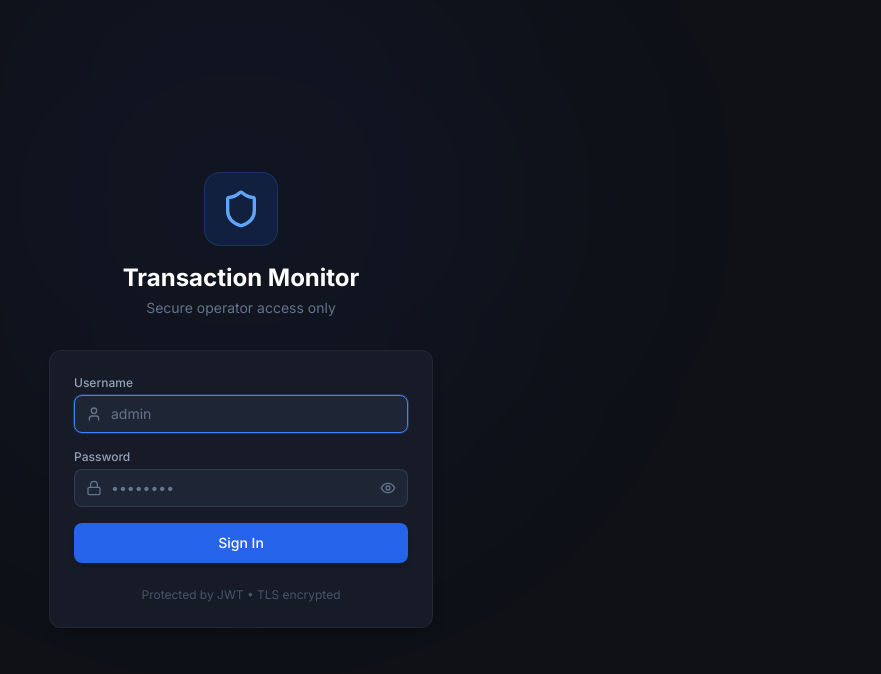
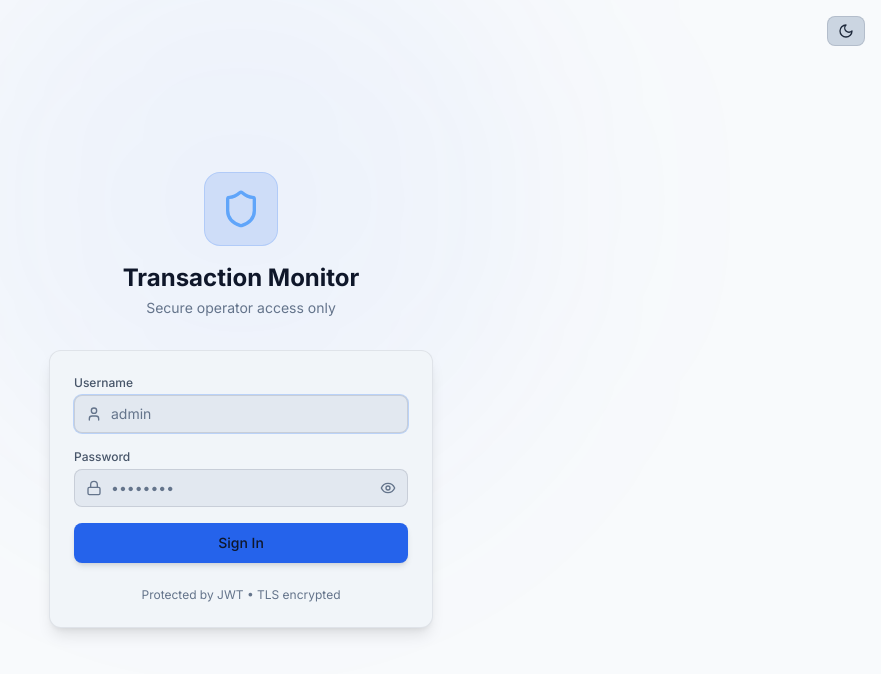
Before and after one commit to Neueda-Learning/106-StackSmashers, a React (Vite) app in the folder frontend/: page /login in a window 1280 px wide. Shown: the top 674 px of the page, without its empty margins (399-1280 px from the left). Built offline with nearby package versions, Linux system fonts and the light colour scheme; no server answers.

Commit message:
added toggle modes feature

```diff
--- a/frontend/src/App.jsx
+++ b/frontend/src/App.jsx
@@ -1,5 +1,6 @@
 import { Routes, Route, Navigate } from "react-router-dom";
 import { AuthProvider, useAuth } from "./context/AuthContext";
+import { ThemeProvider } from "./context/ThemeContext";
 import Layout from "./components/layout/Layout";
 import LoginPage from "./pages/LoginPage";
 import DashboardPage from "./pages/DashboardPage";
@@ -46,8 +47,10 @@ function AppRoutes() {
 
 export default function App() {
   return (
-    <AuthProvider>
-      <AppRoutes />
-    </AuthProvider>
+    <ThemeProvider>
+      <AuthProvider>
+        <AppRoutes />
+      </AuthProvider>
+    </ThemeProvider>
   );
 }
--- a/frontend/src/components/layout/TopBar.jsx
+++ b/frontend/src/components/layout/TopBar.jsx
@@ -1,9 +1,11 @@
 import { useEffect, useState } from 'react'
-import { Bell } from 'lucide-react'
+import { Bell, Moon, Sun } from 'lucide-react'
 import { getAlertStats } from '../../api/alertApi'
+import { useTheme } from '../../context/ThemeContext'
 
 export default function TopBar({ title }) {
   const [openAlerts, setOpenAlerts] = useState(null)
+  const { isDark, toggleTheme } = useTheme()
 
   useEffect(() => {
     const fetchStats = async () => {
@@ -22,6 +24,15 @@ export default function TopBar({ title }) {
                        flex items-center justify-between px-6 sticky top-0 z-10">
       <h1 className="text-base font-semibold text-white">{title}</h1>
       <div className="flex items-center gap-3">
+        <button
+          type="button"
+          onClick={toggleTheme}
+          className="btn-secondary !px-2.5 !py-1.5"
+          aria-label={`Switch to ${isDark ? 'light' : 'dark'} mode`}
+          title={`Switch to ${isDark ? 'light' : 'dark'} mode`}
+        >
+          {isDark ? <Sun className="w-4 h-4" /> : <Moon className="w-4 h-4" />}
+        </button>
         <div className="flex items-center gap-2 px-3 py-1.5 rounded-lg bg-surface-700 border border-white/5">
           <Bell className="w-3.5 h-3.5 text-slate-400" />
           <span className="text-xs text-slate-400">Open Alerts:</span>
--- /dev/null
+++ b/frontend/src/context/ThemeContext.jsx
@@ -0,0 +1,38 @@
+import { createContext, useContext, useEffect, useMemo, useState } from 'react'
+
+const ThemeContext = createContext(null)
+const THEME_STORAGE_KEY = 'tms_theme'
+
+function getInitialTheme() {
+  const savedTheme = localStorage.getItem(THEME_STORAGE_KEY)
+  if (savedTheme === 'dark' || savedTheme === 'light') {
+    return savedTheme
+  }
+
+  return window.matchMedia('(prefers-color-scheme: dark)').matches ? 'dark' : 'light'
+}
+
+export function ThemeProvider({ children }) {
+  const [theme, setTheme] = useState(getInitialTheme)
+
+  useEffect(() => {
+    document.documentElement.setAttribute('data-theme', theme)
+    localStorage.setItem(THEME_STORAGE_KEY, theme)
+  }, [theme])
+
+  const value = useMemo(() => ({
+    theme,
+    isDark: theme === 'dark',
+    toggleTheme: () => setTheme((currentTheme) => (currentTheme === 'dark' ? 'light' : 'dark')),
+  }), [theme])
+
+  return <ThemeContext.Provider value={value}>{children}</ThemeContext.Provider>
+}
+
+export function useTheme() {
+  const context = useContext(ThemeContext)
+  if (!context) {
+    throw new Error('useTheme must be used within ThemeProvider')
+  }
+  return context
+}
--- a/frontend/src/index.css
+++ b/frontend/src/index.css
@@ -1,6 +1,20 @@
 @tailwind base;
 @tailwind components;
 @tailwind utilities;
+
+:root {
+  color-scheme: dark;
+  --toast-bg: #1e2535;
+  --toast-text: #e2e8f0;
+  --toast-border: rgba(255, 255, 255, 0.08);
+}
+
+html[data-theme='light'] {
+  color-scheme: light;
+  --toast-bg: #ffffff;
+  --toast-text: #0f172a;
+  --toast-border: rgba(15, 23, 42, 0.12);
+}
 
 @layer base {
   *, *::before, *::after { box-sizing: border-box; }
@@ -116,6 +130,25 @@
 }
 
 @layer utilities {
+  /* Light mode overrides for commonly used utility classes in the current UI. */
+  html[data-theme='light'] .bg-surface-900 { background-color: #f8fafc !important; }
+  html[data-theme='light'] .bg-surface-800 { background-color: #f1f5f9 !important; }
+  html[data-theme='light'] .bg-surface-700 { background-color: #e2e8f0 !important; }
+  html[data-theme='light'] .bg-surface-600 { background-color: #cbd5e1 !important; }
+  html[data-theme='light'] .bg-surface-500 { background-color: #94a3b8 !important; }
+
+  html[data-theme='light'] .text-white { color: #0f172a !important; }
+  html[data-theme='light'] .text-slate-100 { color: #0f172a !important; }
+  html[data-theme='light'] .text-slate-200 { color: #1e293b !important; }
+  html[data-theme='light'] .text-slate-300 { color: #334155 !important; }
+  html[data-theme='light'] .text-slate-400 { color: #475569 !important; }
+  html[data-theme='light'] .text-slate-500 { color: #64748b !important; }
+  html[data-theme='light'] .text-slate-600 { color: #64748b !important; }
+
+  html[data-theme='light'] .border-white\/5 { border-color: rgba(15, 23, 42, 0.08) !important; }
+  html[data-theme='light'] .border-white\/10 { border-color: rgba(15, 23, 42, 0.12) !important; }
+  html[data-theme='light'] .hover\:bg-white\/5:hover { background-color: rgba(15, 23, 42, 0.05) !important; }
+
   .glow-blue { box-shadow: 0 0 20px theme('colors.brand.500' / 20%); }
   .text-gradient {
     @apply bg-gradient-to-r from-brand-400 to-cyan-400 bg-clip-text text-transparent;
--- a/frontend/src/main.jsx
+++ b/frontend/src/main.jsx
@@ -14,9 +14,9 @@ ReactDOM.createRoot(document.getElementById('root')).render(
         toastOptions={{
           duration: 4000,
           style: {
-            background: '#1e2535',
-            color: '#e2e8f0',
-            border: '1px solid rgba(255,255,255,0.08)',
+            background: 'var(--toast-bg)',
+            color: 'var(--toast-text)',
+            border: '1px solid var(--toast-border)',
             borderRadius: '10px',
             fontSize: '14px',
           },
--- a/frontend/src/pages/LoginPage.jsx
+++ b/frontend/src/pages/LoginPage.jsx
@@ -1,14 +1,16 @@
 import { useState } from 'react'
 import { useNavigate } from 'react-router-dom'
 import { useAuth } from '../context/AuthContext'
+import { useTheme } from '../context/ThemeContext'
 import toast from 'react-hot-toast'
-import { Shield, Eye, EyeOff, Lock, User } from 'lucide-react'
+import { Shield, Eye, EyeOff, Lock, User, Moon, Sun } from 'lucide-react'
 
 export default function LoginPage() {
   const [form, setForm] = useState({ username: '', password: '' })
   const [showPass, setShowPass] = useState(false)
   const [loading, setLoading] = useState(false)
   const { login } = useAuth()
+  const { isDark, toggleTheme } = useTheme()
   const navigate = useNavigate()
 
   const handleSubmit = async (e) => {
@@ -27,6 +29,15 @@ export default function LoginPage() {
 
   return (
     <div className="min-h-screen bg-surface-900 flex items-center justify-center p-4 relative overflow-hidden">
+      <button
+        type="button"
+        onClick={toggleTheme}
+        className="btn-secondary absolute top-4 right-4 z-10 !px-2.5 !py-1.5"
+        aria-label={`Switch to ${isDark ? 'light' : 'dark'} mode`}
+        title={`Switch to ${isDark ? 'light' : 'dark'} mode`}
+      >
+        {isDark ? <Sun className="w-4 h-4" /> : <Moon className="w-4 h-4" />}
+      </button>
       {/* Background glow */}
       <div className="absolute inset-0 overflow-hidden pointer-events-none">
         <div className="absolute top-1/4 left-1/2 -translate-x-1/2 -translate-y-1/2
```
Also changed, not shown: 6 other files (tests, documents, lock files or other folders).
